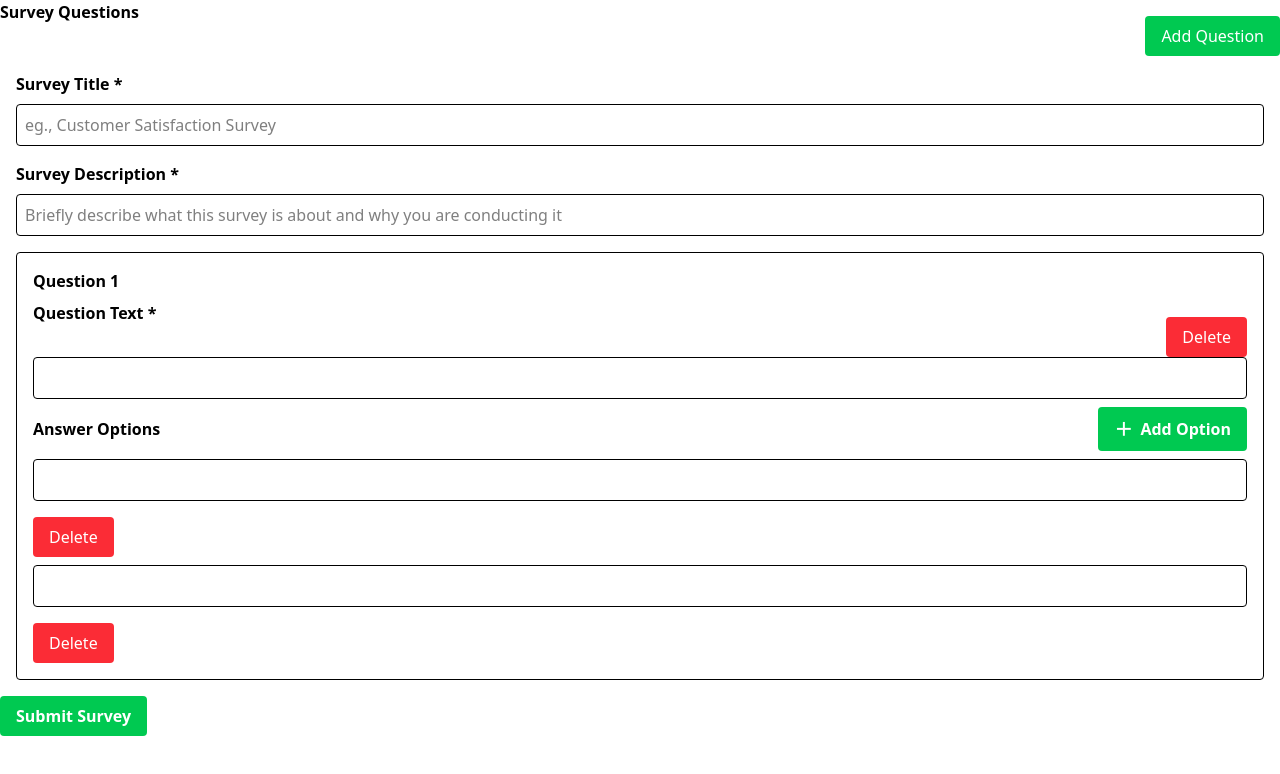
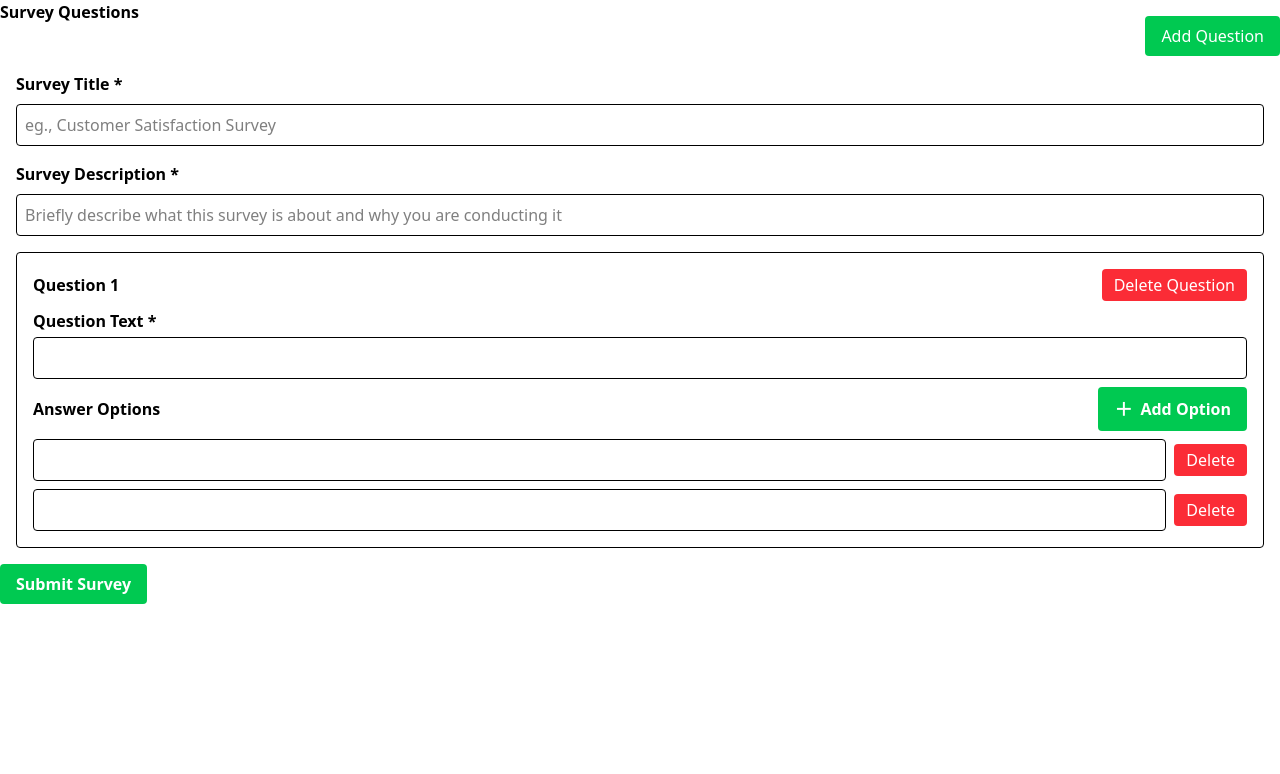
Before and after one commit to TigerTechie12/SURVEY_POLL_APP-1, a React (Vite) app in the folder Frontend/vite-project/: page /surveys/create in a window 1280 px wide. Shown: the top 774 px of the page. Built offline with nearby package versions, Linux system fonts and the light colour scheme.

Commit message:
fixed deleting logic

```diff
--- a/Frontend/vite-project/src/pages/createSurveys.tsx
+++ b/Frontend/vite-project/src/pages/createSurveys.tsx
@@ -18,17 +18,20 @@ export function CreateSurveys() {
     const [description, setDescription] = useState('');
     const [isSubmitting, setIsSubmitting] = useState(false);
 
- function DeleteQuestions(questionIndex:number){
-    const del=[...questions]
-    setQuestions(del.splice(1,questionIndex))
+    function DeleteQuestions(questionIndex: number) {
+        setQuestions(prev => prev.filter((_, index) => index !== questionIndex));
     }
 
-   function DeleteOptions(questionIndex:number,optIndex:number){
-const del=[...questions]
-const delOpts=del[questionIndex].options.splice(1,optIndex)
-return delOpts;
+    function DeleteOptions(questionIndex: number, optIndex: number) {
+        setQuestions(prev => {
+            const updated = [...prev];
+            updated[questionIndex] = {
+                ...updated[questionIndex],
+                options: updated[questionIndex].options.filter((_, index) => index !== optIndex)
+            };
+            return updated;
+        });
     }
-
 
     function AddQuestions() {
         setQuestions(prev => [...prev, { questionText: '', options: [''] }]);
@@ -114,18 +117,17 @@ return delOpts;
             <div className="space-y-6">
                 {questions.map((q, questionIndex) => (
                     <div key={questionIndex} className="border p-4 rounded">
-                        <div className="font-semibold mb-2">Question {questionIndex + 1}</div>
+                        <div className="flex flex-row justify-between items-center mb-2">
+                            <div className="font-semibold">Question {questionIndex + 1}</div>
+                            <button
+                                onClick={() => DeleteQuestions(questionIndex)}
+                                className="bg-red-500 text-white px-3 py-1 rounded hover:bg-red-600"
+                            >
+                                Delete Question
+                            </button>
+                        </div>
                         <div className="mb-2">
-
-                     <div className="flex flex-row justify-between">      <div className="font-semibold mb-1">Question Text *</div>
-                             <button
-                onClick={()=>DeleteQuestions(questionIndex)}
-                className="mt-4 bg-red-500 text-white px-4 py-2 rounded hover:bg-red-600 "
-            >
-                Delete
-            </button>  </div>
-
-
+                            <div className="font-semibold mb-1">Question Text *</div>
                             <input
                                 type="text"
                                 value={q.questionText}
@@ -147,13 +149,11 @@ return delOpts;
                                 <span className="text-lg font-bold">＋</span>
                                 <span className="font-semibold">Add Option</span>
                             </button>
-
-
                         </div>
 
                         <div className="space-y-2">
                             {q.options.map((opt, optIndex) => (
-                                <div key={optIndex}>
+                                <div key={optIndex} className="flex gap-2 items-center">
                                     <input
                                         type="text"
                                         value={opt}
@@ -162,11 +162,11 @@ return delOpts;
                                             updated[questionIndex].options[optIndex] = e.target.value;
                                             setQuestions(updated);
                                         }}
-                                        className="w-full p-2 border rounded"
+                                        className="flex-1 p-2 border rounded"
                                     />
                                     <button
-                onClick={()=>DeleteOptions(questionIndex,optIndex)}
-                className="mt-4 bg-red-500 text-white px-4 py-2 rounded hover:bg-red-600 "
+                                        onClick={() => DeleteOptions(questionIndex, optIndex)}
+                                        className="bg-red-500 text-white px-3 py-1 rounded hover:bg-red-600"
                                     >
                                         Delete
                                     </button>
```
Lines whose indentation alone changed are shown as unchanged.
